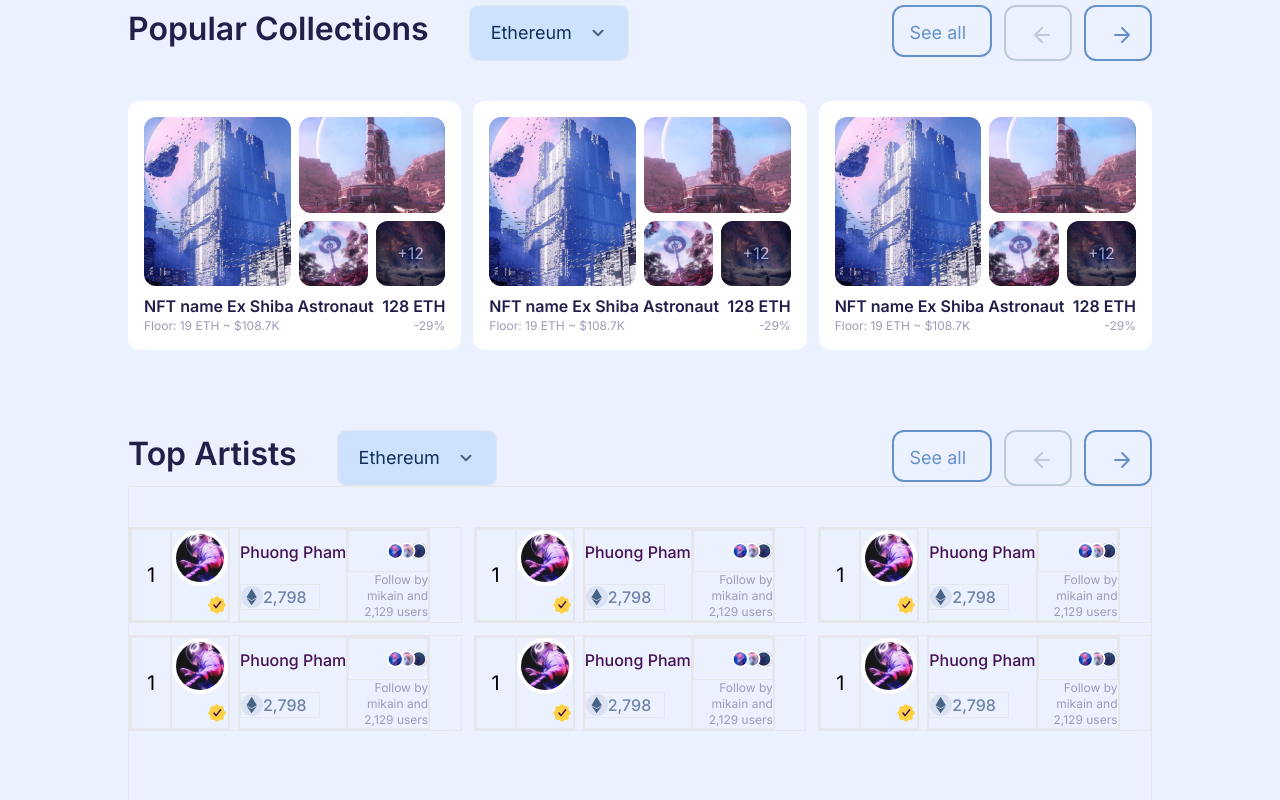
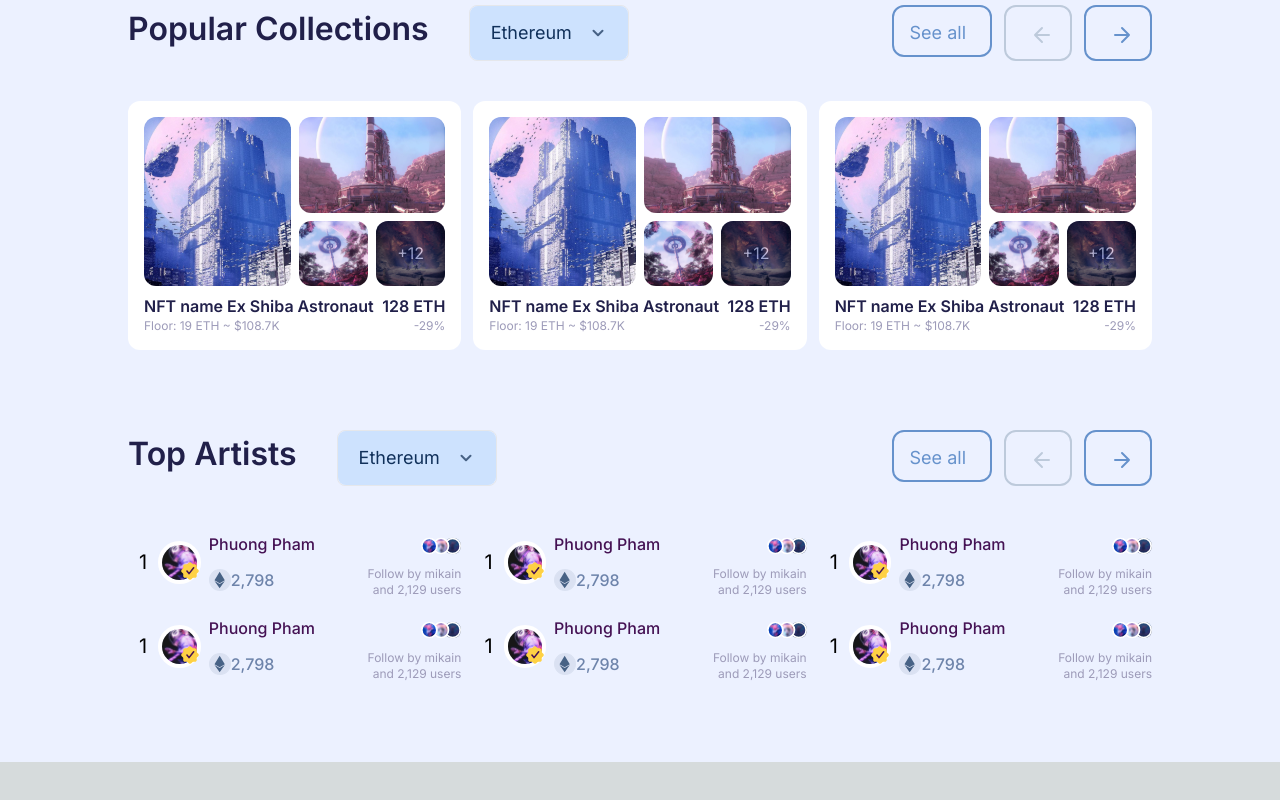
Before and after one commit to khadijafatima409/MY-NFT, a Next.js app: page / in a window 1280 px wide. Shown: the part 1398-2198 px from the top of the page. After the commit the page ends 2160 px from the top, so only its background shows below. Built offline with nearby package versions, Linux system fonts and the light colour scheme.

Commit message:
fix styles

```diff
--- a/src/components/Artists.tsx
+++ b/src/components/Artists.tsx
@@ -6,36 +6,36 @@ const Artists = () => {
   return (
     <div className="w-[80%] mx-auto ">
       <CustomHeader title="Top Artists" className="text-blue" />
-      <div className="max-w-full pt-10 pb-20 grid grid-cols-1 md:grid-cols-2 lg:grid-cols-3 gap-3 border ">
+      <div className="max-w-full pt-10 pb-20 grid grid-cols-1 md:grid-cols-2 lg:grid-cols-3 gap-3 ">
         {Artists_CARD.map((e) => {
           return (
             <>
-              <div className="border flex gap-2">
-                <div className="border  flex ">
-                  <div className="w-10 flex justify-center items-center border">
+              <div className="flex gap-2 ">
+                <div className="flex">
+                  <div className="w-10 flex justify-center items-center ">
                     <p className="text-xl">1</p>
                   </div>
-                  <div className="border relative">
+                  <div className="relative flex justify-center items-center">
                     <Image
                       src="/artist/artist-1.svg"
                       alt=""
                       height={20}
                       width={20}
-                      className="w-14  rounded-full border-4 border-white"
+                      className="w-14 rounded-full border-4 border-white"
                     />
                     <Image
                       src="/artist/Verified.svg"
                       alt=""
                       height={22}
                       width={22}
-                      className="absolute bottom-1 right-0"
+                      className="absolute bottom-4 right-0"
                     />
                   </div>
                 </div>
-                <div className="border flex  ">
-                  <div className="flex flex-col justify-around border h-full font-medium">
+                <div className="w-full flex">
+                  <div className="flex flex-col justify-around h-full w-full font-medium">
                     <h2 className="text-dark-purple">Phuong Pham</h2>
-                    <div className="flex border w-20">
+                    <div className="flex w-20">
                       <Image
                         src="/artist/eth.svg"
                         alt=""
@@ -45,8 +45,8 @@ const Artists = () => {
                       <p className="text-grey-blue">2,798</p>
                     </div>
                   </div>
-                  <div className="border">
-                    <div className="flex justify-end border">
+                  <div className="w-full">
+                    <div className="flex justify-end ">
                       <Image
                         src="/artist/followers.svg"
                         alt=""
@@ -55,8 +55,8 @@ const Artists = () => {
                         className="h-10 w-10"
                       />
                     </div>
-                    <div className="text-purply-blue text-xs ">
-                      <p className="text-right w-20">
+                    <div className="text-purply-blue text-xs w-full flex justify-end">
+                      <p className="text-right  w-24">
                         Follow by mikain and 2,129 users
                       </p>
                     </div>
```
